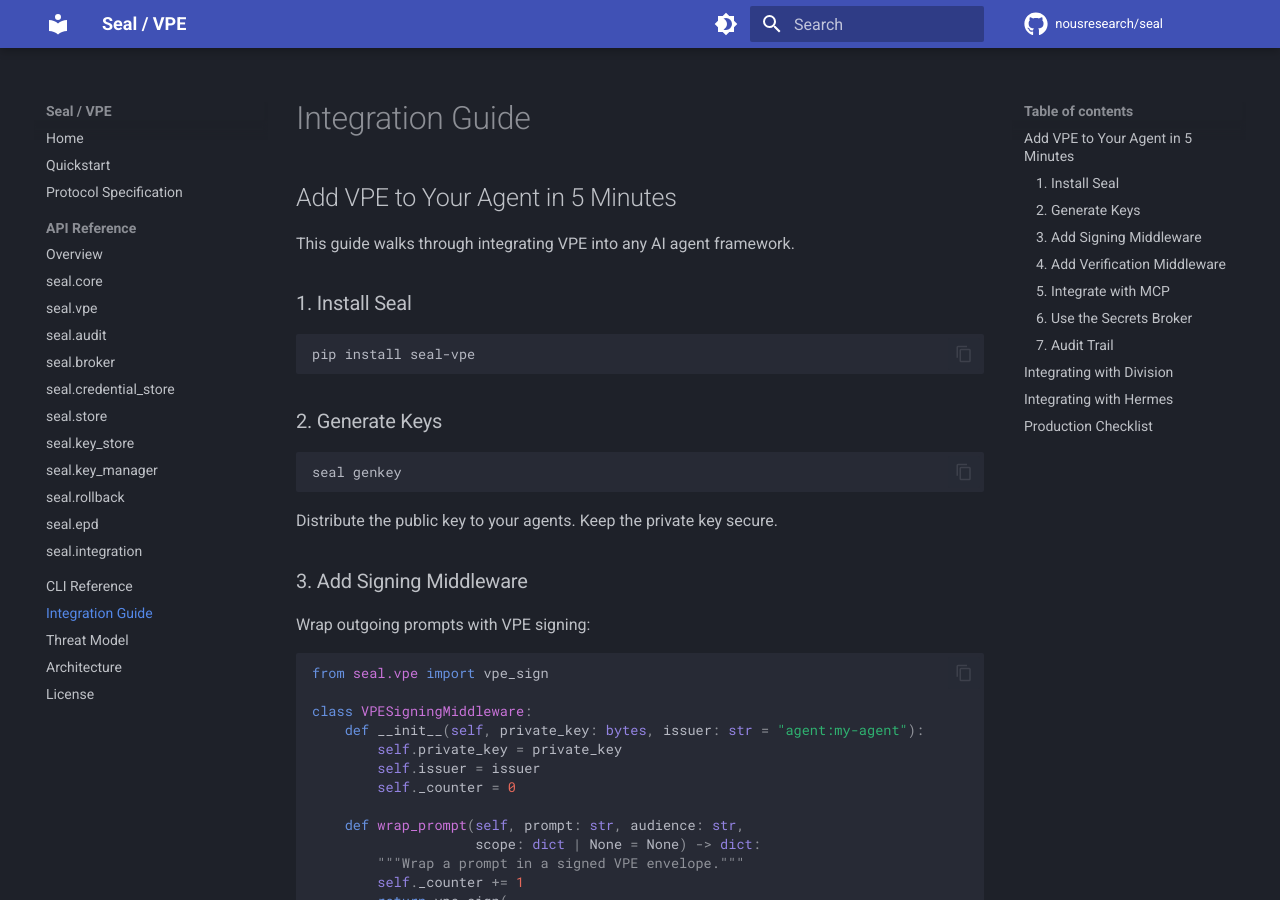
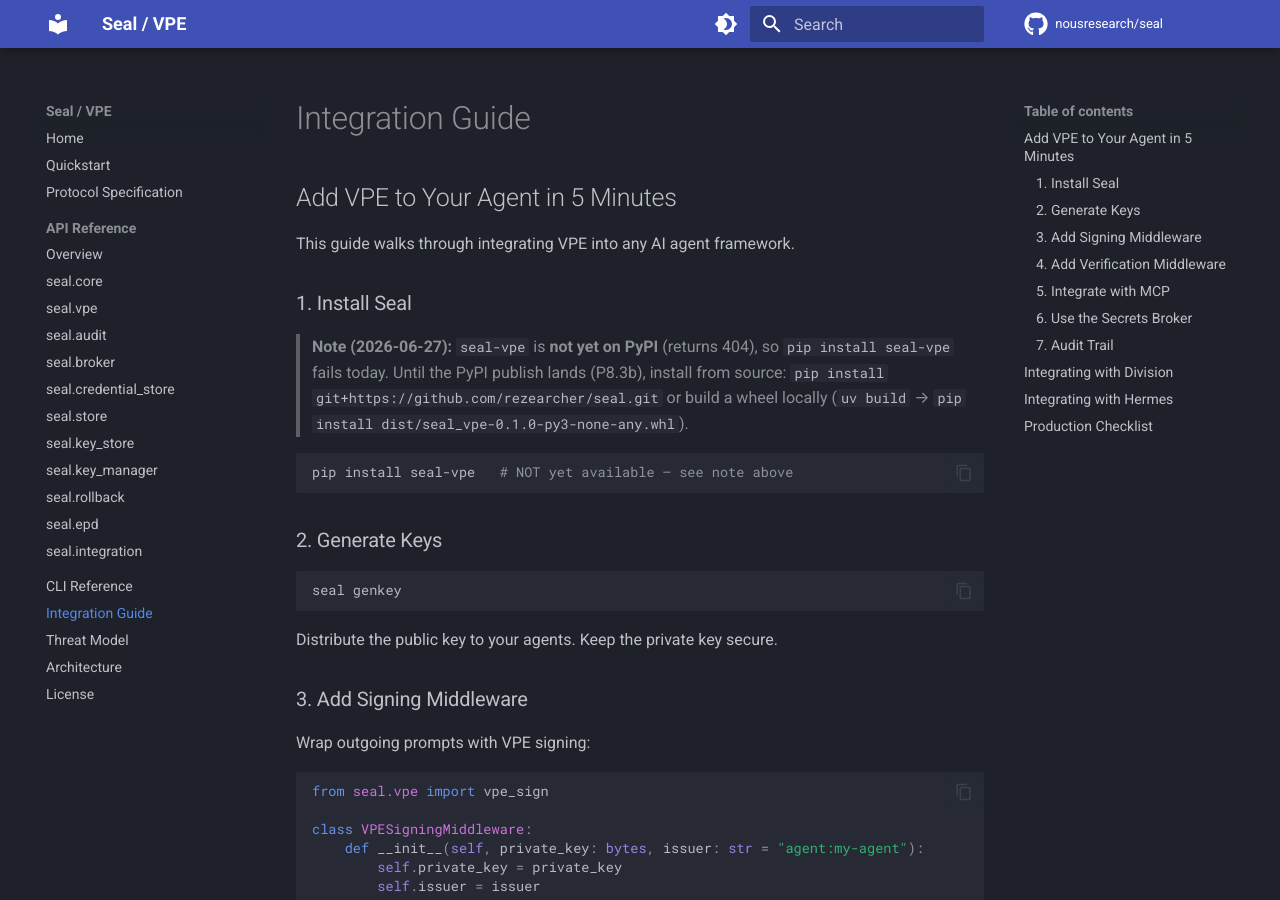
Before and after one commit to rezearcher/seal, an MkDocs documentation site: the page built from docs/integration.md, in a window 1280 px wide and 900 px high. Built offline with MkDocs 1.6.1 and Material for MkDocs 9.7.7, drawn with Linux system fonts in a browser that asks for light colours; comment, search, counter and statistics services are not loaded.

````diff
--- a/docs/integration.md
+++ b/docs/integration.md
@@ -6,8 +6,10 @@ This guide walks through integrating VPE into any AI agent framework.
 
 ### 1. Install Seal
 
+> **Note (2026-06-27):** `seal-vpe` is **not yet on PyPI** (returns 404), so `pip install seal-vpe` fails today. Until the PyPI publish lands (P8.3b), install from source: `pip install git+https://github.com/rezearcher/seal.git` or build a wheel locally (`uv build` → `pip install dist/seal_vpe-0.1.0-py3-none-any.whl`).
+
 ```bash
-pip install seal-vpe
+pip install seal-vpe   # NOT yet available — see note above
 ```
 
 ### 2. Generate Keys
````
Also changed, not shown: ARCHITECTURE.md (+5 -3 lines), docs/cli.md (+1 -1 lines).
